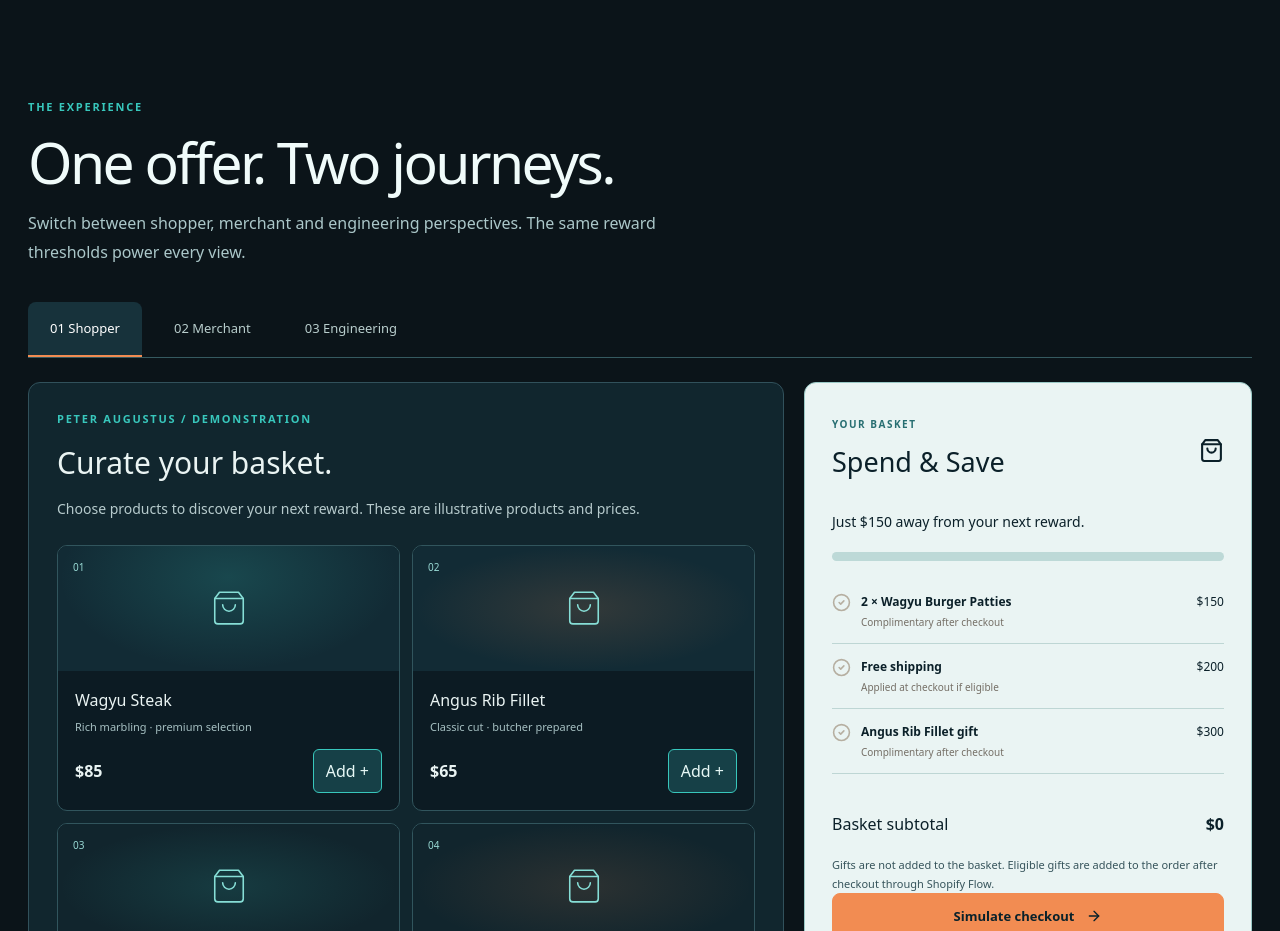
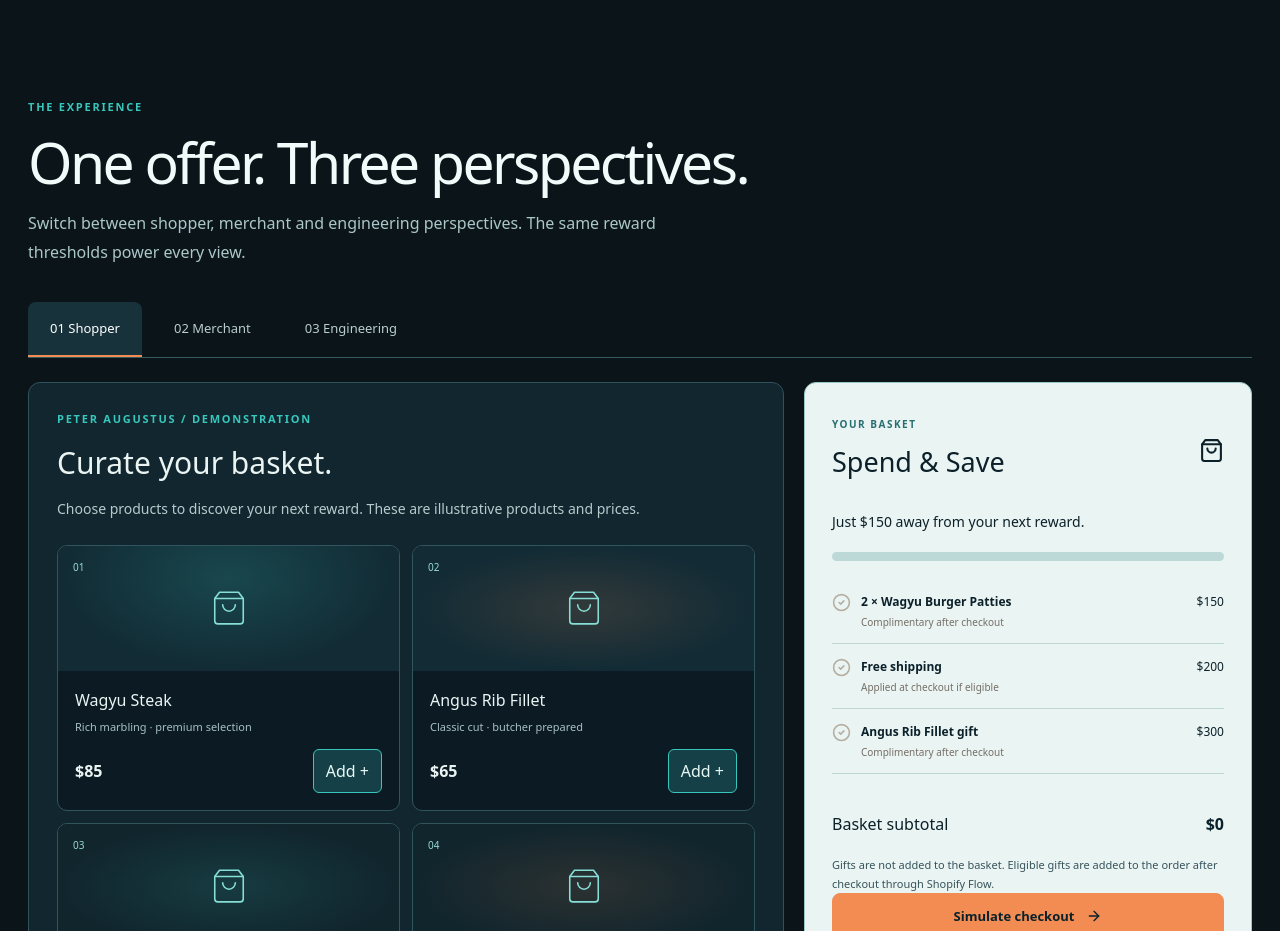
Before and after one commit to bonvallite/developer-portfolio, a Next.js app: page /projects/spend-and-save in a window 1280 px wide. Shown: the part 1040-1971 px from the top of the page. Built offline with nearby package versions, Linux system fonts and the light colour scheme.

Commit message:
fix(copy): accurately label the three Spend and Save perspectives

```diff
--- a/app/projects/spend-and-save/page.tsx
+++ b/app/projects/spend-and-save/page.tsx
@@ -7,6 +7,7 @@
  * No credentials, customer records or live Shopify theme source are used.
  * 21 Nov 2026: the hero sequence and interactive architecture inspector
  * explain the cross-system dependencies without claiming to run real Flow.
+ * Shopper, merchant and engineering are three distinct interactive views.
  * spend-save-visual.css overrides legacy warm-gold illustration colours with
  * the JRV teal/ember identity; tested eligibility and fulfilment stay intact.
  */
@@ -90,7 +91,7 @@ export default function SpendSaveCaseStudy() {
         <article><span>03 / FULFIL</span><h2>Automate after checkout</h2><p>Flow adds qualifying gifts to the order and confirms the update by email.</p></article>
       </section>
       <section id="demo" className="ss-demo">
-        <div className="ss-section-title"><span>THE EXPERIENCE</span><h2>One offer. Two journeys.</h2><p>Switch between shopper, merchant and engineering perspectives. The same reward thresholds power every view.</p></div>
+        <div className="ss-section-title"><span>THE EXPERIENCE</span><h2>One offer. Three perspectives.</h2><p>Switch between shopper, merchant and engineering perspectives. The same reward thresholds power every view.</p></div>
         <div className="ss-tabs" role="tablist" aria-label="Experience mode">
           {(['shopper','merchant','engineering'] as const).map(t => <button key={t} type="button" role="tab" aria-selected={tab===t} onClick={()=>setTab(t)}>{t==='shopper'?'01 Shopper':t==='merchant'?'02 Merchant':'03 Engineering'}</button>)}
         </div>
```
